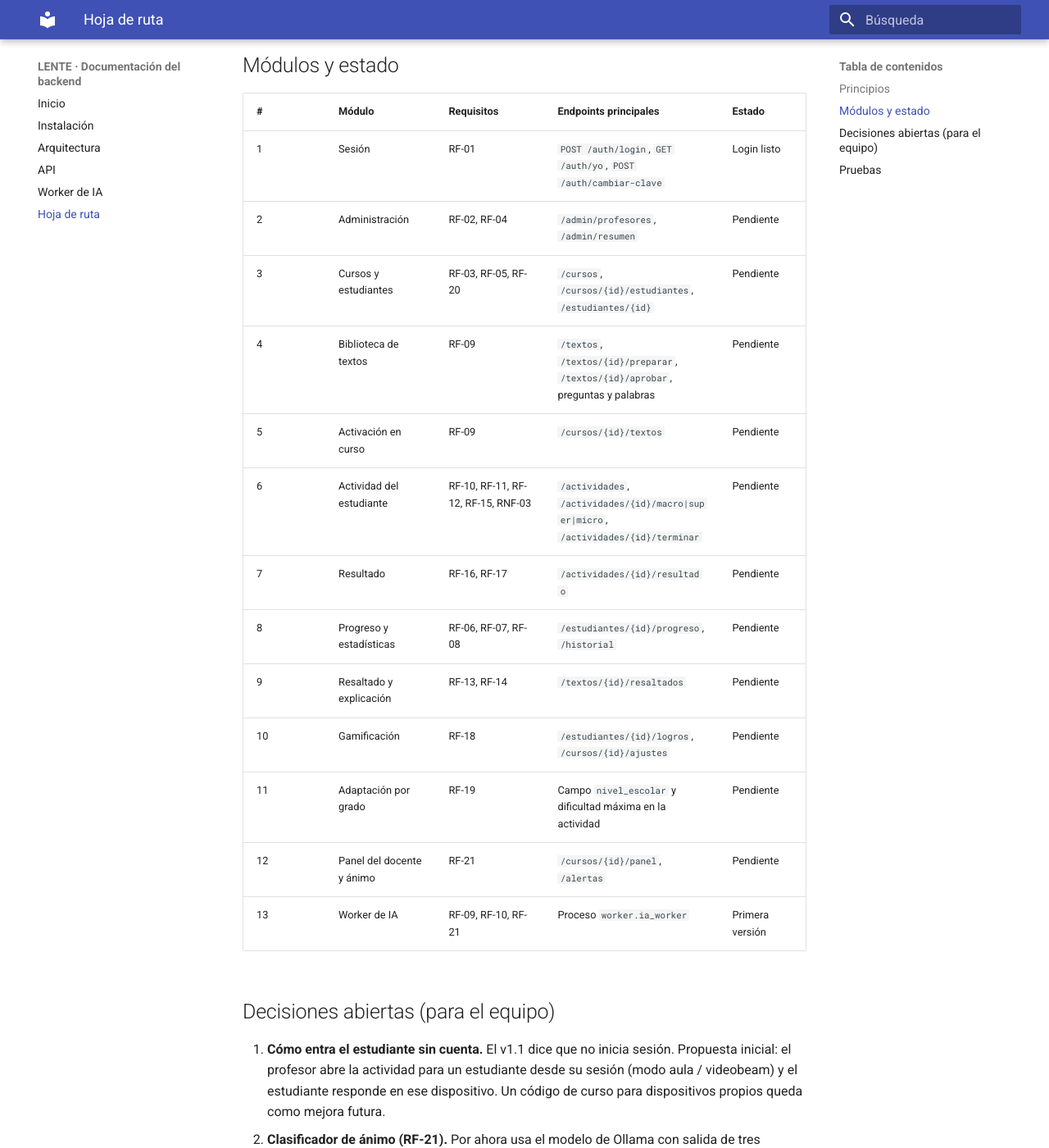
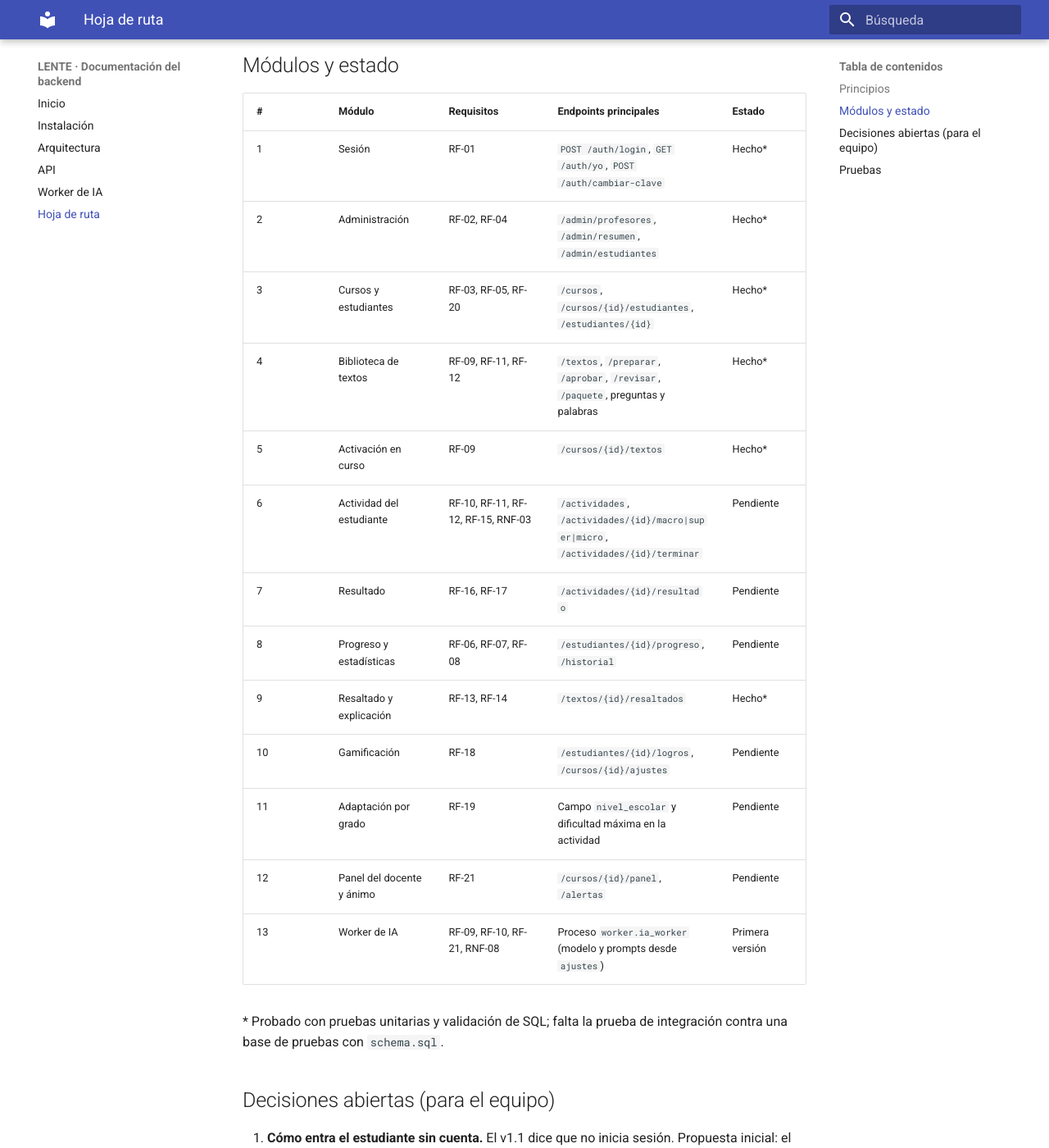
Before and after one commit to mvega09/lente, an MkDocs documentation site: the page built from docs/hoja-de-ruta.md, in a window 1280 px wide and 1400 px high, scrolled down 554 px. Shown: the whole window at 82% size. Built offline with MkDocs 1.6.1 and Material for MkDocs 9.7.7, drawn with Linux system fonts in a browser that asks for light colours.

Commit message:
Actualiza estado de la hoja de ruta
Co-Authored-By: Claude Opus 5.5 <noreply@anthropic.com>

```diff
--- a/docs/hoja-de-ruta.md
+++ b/docs/hoja-de-ruta.md
@@ -19,19 +19,22 @@ Basada en el *Levantamiento de requerimientos v1.1 (IA)*, el esquema
 
 | # | Módulo | Requisitos | Endpoints principales | Estado |
 |---|---|---|---|---|
-| 1 | Sesión | RF-01 | `POST /auth/login`, `GET /auth/yo`, `POST /auth/cambiar-clave` | Login listo |
-| 2 | Administración | RF-02, RF-04 | `/admin/profesores`, `/admin/resumen` | Pendiente |
-| 3 | Cursos y estudiantes | RF-03, RF-05, RF-20 | `/cursos`, `/cursos/{id}/estudiantes`, `/estudiantes/{id}` | Pendiente |
-| 4 | Biblioteca de textos | RF-09 | `/textos`, `/textos/{id}/preparar`, `/textos/{id}/aprobar`, preguntas y palabras | Pendiente |
-| 5 | Activación en curso | RF-09 | `/cursos/{id}/textos` | Pendiente |
+| 1 | Sesión | RF-01 | `POST /auth/login`, `GET /auth/yo`, `POST /auth/cambiar-clave` | Hecho* |
+| 2 | Administración | RF-02, RF-04 | `/admin/profesores`, `/admin/resumen`, `/admin/estudiantes` | Hecho* |
+| 3 | Cursos y estudiantes | RF-03, RF-05, RF-20 | `/cursos`, `/cursos/{id}/estudiantes`, `/estudiantes/{id}` | Hecho* |
+| 4 | Biblioteca de textos | RF-09, RF-11, RF-12 | `/textos`, `/preparar`, `/aprobar`, `/revisar`, `/paquete`, preguntas y palabras | Hecho* |
+| 5 | Activación en curso | RF-09 | `/cursos/{id}/textos` | Hecho* |
 | 6 | Actividad del estudiante | RF-10, RF-11, RF-12, RF-15, RNF-03 | `/actividades`, `/actividades/{id}/macro|super|micro`, `/actividades/{id}/terminar` | Pendiente |
 | 7 | Resultado | RF-16, RF-17 | `/actividades/{id}/resultado` | Pendiente |
 | 8 | Progreso y estadísticas | RF-06, RF-07, RF-08 | `/estudiantes/{id}/progreso`, `/historial` | Pendiente |
-| 9 | Resaltado y explicación | RF-13, RF-14 | `/textos/{id}/resaltados` | Pendiente |
+| 9 | Resaltado y explicación | RF-13, RF-14 | `/textos/{id}/resaltados` | Hecho* |
 | 10 | Gamificación | RF-18 | `/estudiantes/{id}/logros`, `/cursos/{id}/ajustes` | Pendiente |
 | 11 | Adaptación por grado | RF-19 | Campo `nivel_escolar` y dificultad máxima en la actividad | Pendiente |
 | 12 | Panel del docente y ánimo | RF-21 | `/cursos/{id}/panel`, `/alertas` | Pendiente |
-| 13 | Worker de IA | RF-09, RF-10, RF-21 | Proceso `worker.ia_worker` | Primera versión |
+| 13 | Worker de IA | RF-09, RF-10, RF-21, RNF-08 | Proceso `worker.ia_worker` (modelo y prompts desde `ajustes`) | Primera versión |
+
+\* Probado con pruebas unitarias y validación de SQL; falta la prueba de
+integración contra una base de pruebas con `schema.sql`.
 
 ## Decisiones abiertas (para el equipo)
 
```
